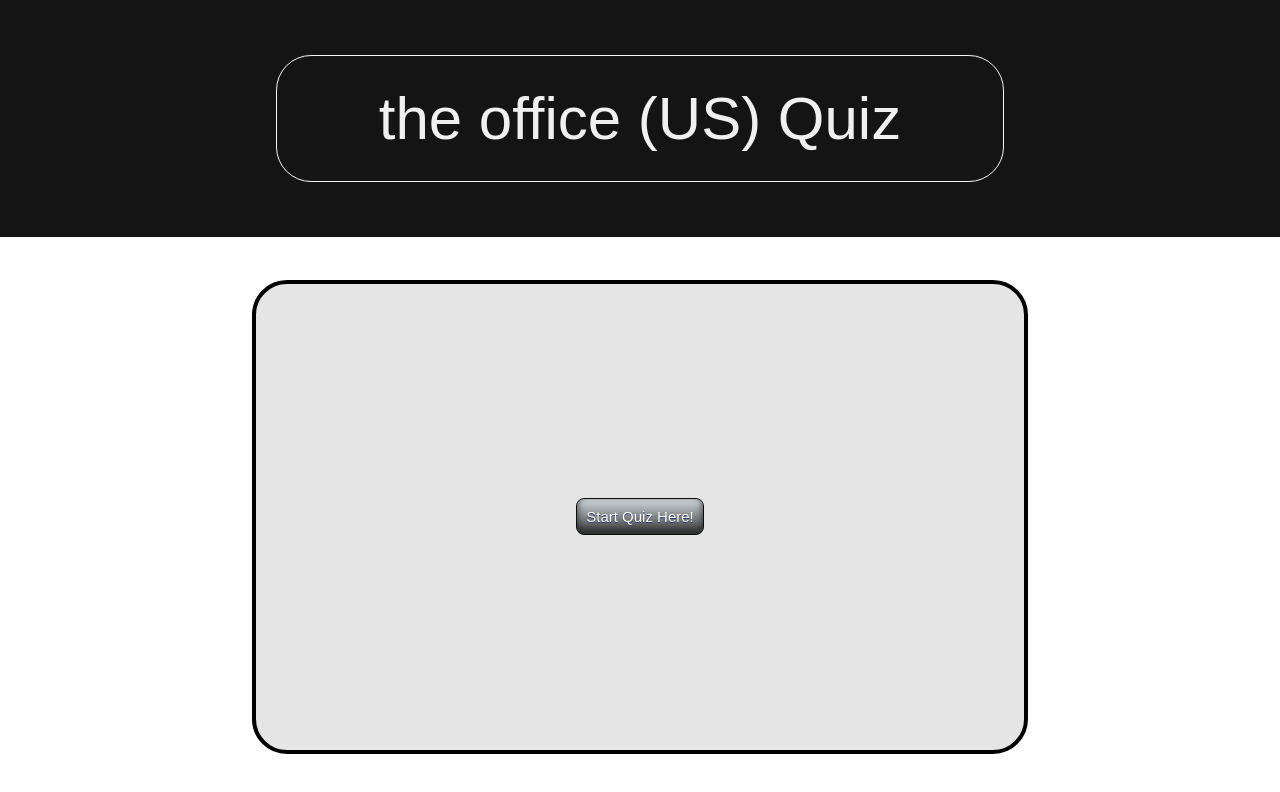
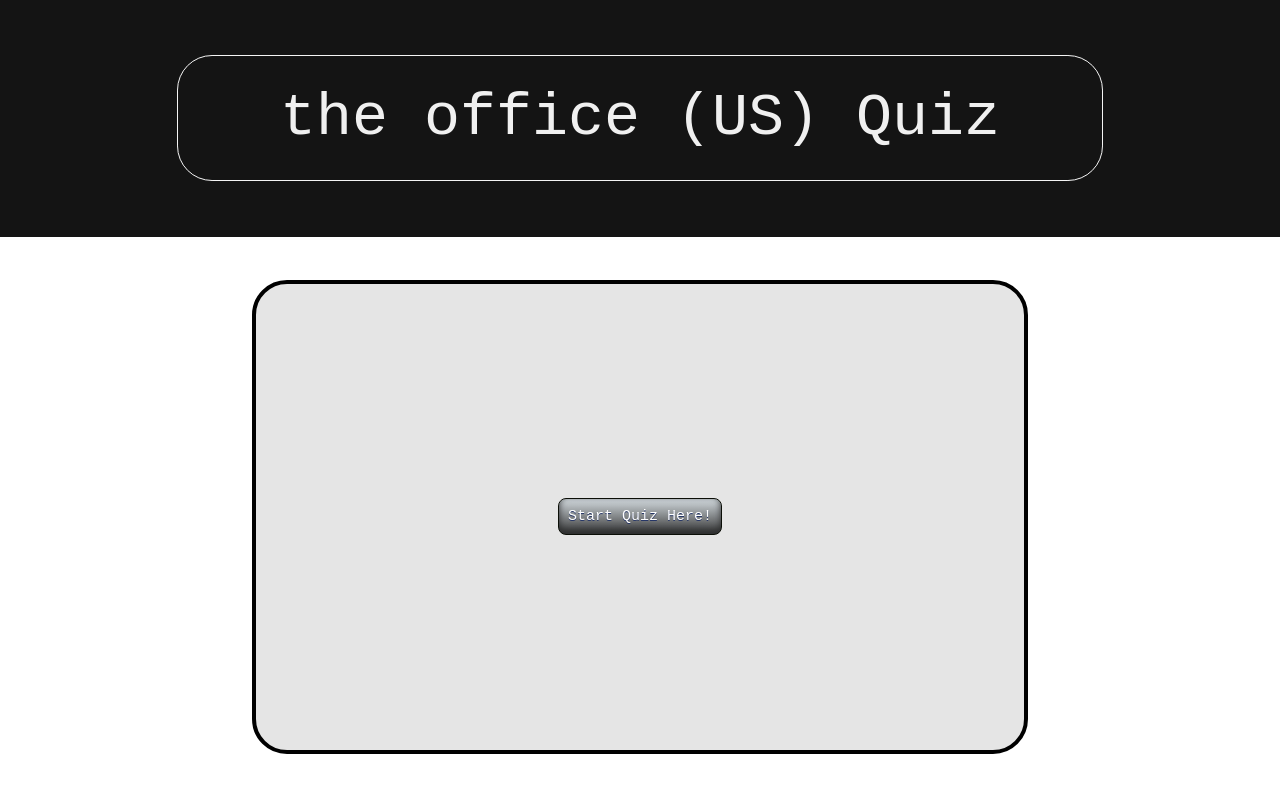
Before and after one commit to AdrianKnudsen/the-office-us-quiz, a plain HTML site: page index.html in a window 1280 px wide. Drawn offline with Linux system fonts and the light colour scheme.

Commit message:
Update on css
added a font to the font family

```diff
--- a/css/style.css
+++ b/css/style.css
@@ -17,7 +17,7 @@ header {
 }
 
 h1 {
-    font-family: American Typewriter, sans-serif;
+    font-family: American Typewriter, Courier New, sans-serif;
     font-weight: 400;
     font-size: 3.75rem;
     color: #F0F0F0;
@@ -77,7 +77,7 @@ button:enabled {
 	padding:9px;
 	text-decoration:none;
 	text-shadow:0px 1px 0px #263666;
-    font-family: american typewriter, sans-serif;
+    font-family: american typewriter, Courier New, sans-serif;
 
 }
 
```
